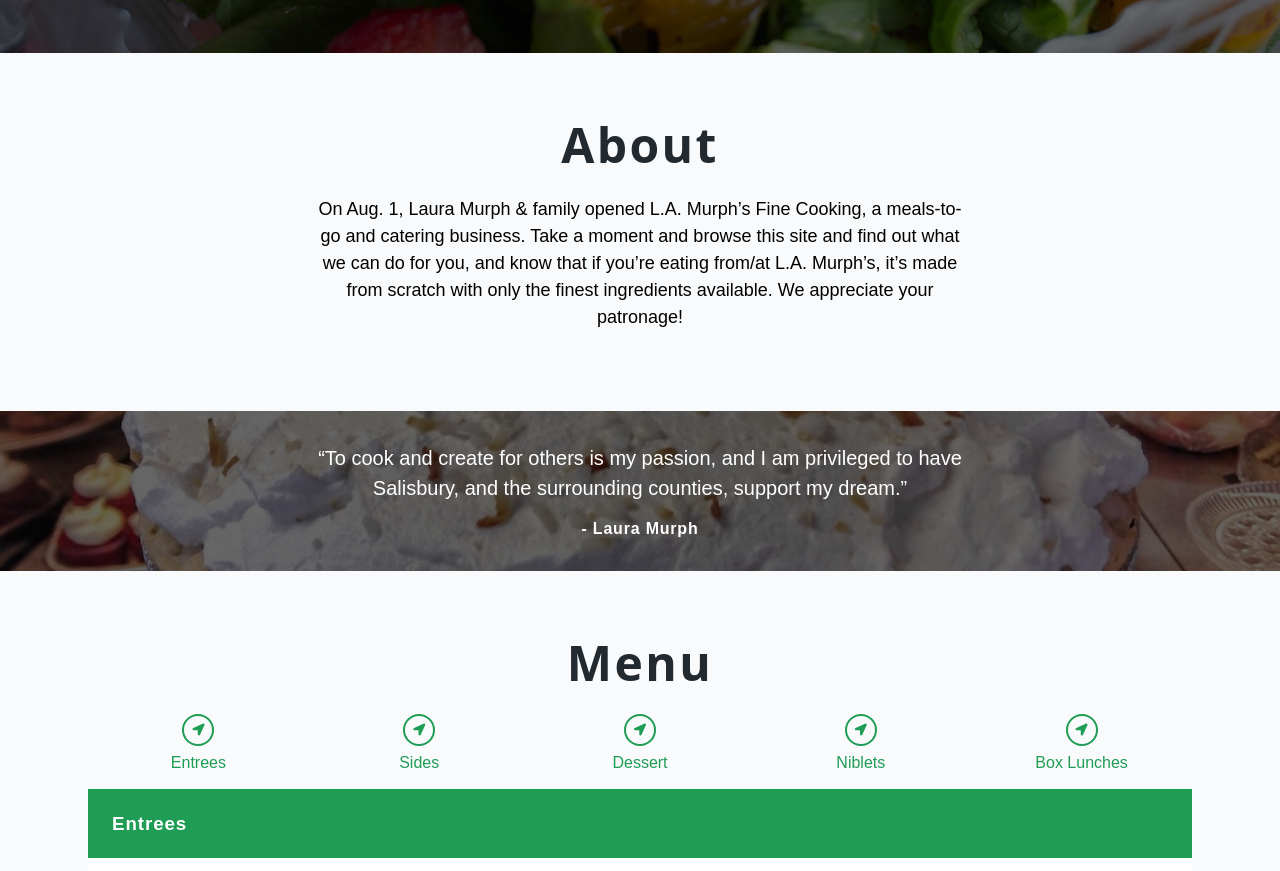
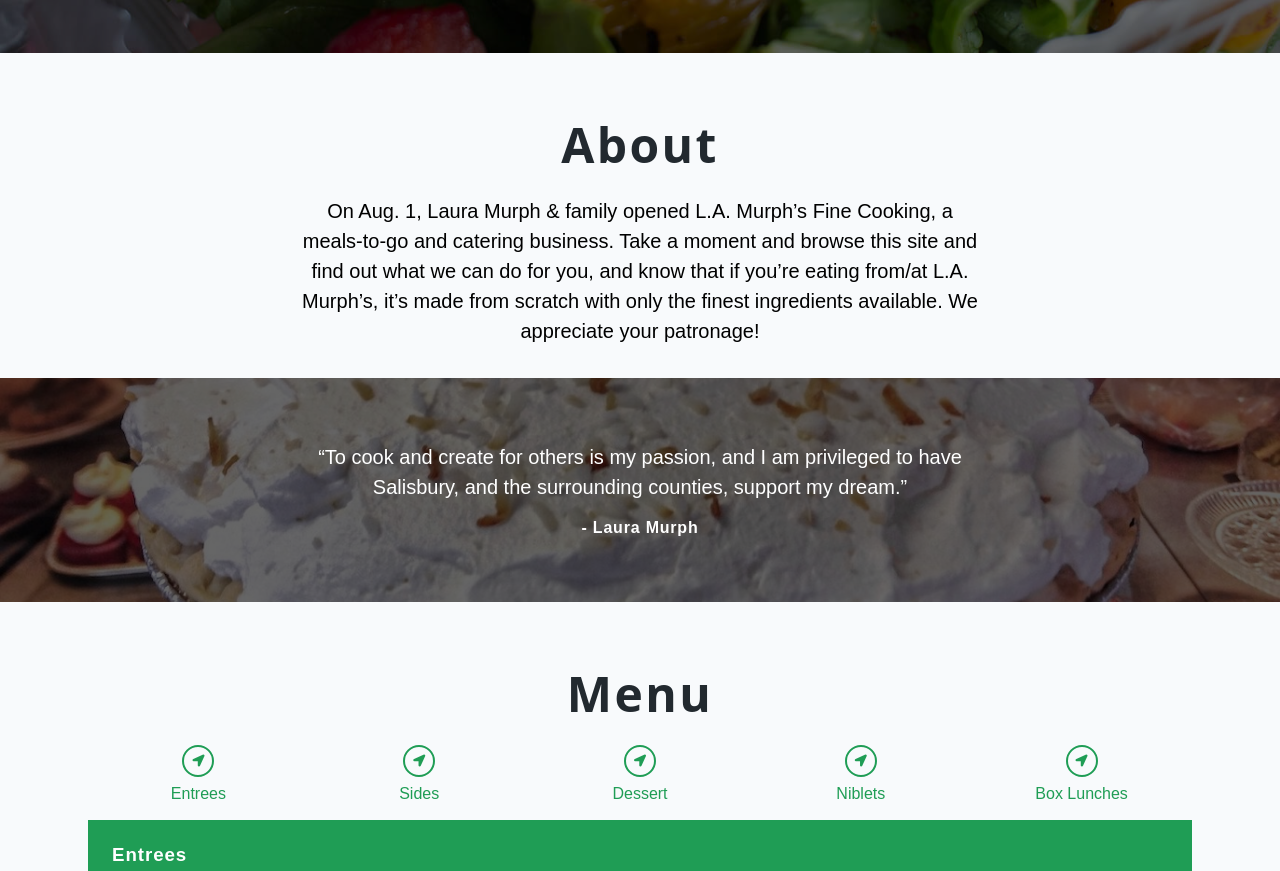
Before and after one commit to andrewmcodes-archive/lamurphs-production, a website: page index.html in a window 1280 px wide. Shown: the part 747-1618 px from the top of the page. Drawn offline with nearby package versions, Linux system fonts and the light colour scheme; some packages are replaced by stand-ins of ours.

Commit message:
updates to UI

```diff
--- a/src/styles.css
+++ b/src/styles.css
@@ -96,11 +96,11 @@
 
 .container {
   margin: 0 auto;
-  @apply w-full flex items-center justify-center flex-col text-center px-1;
+  @apply w-full flex items-center justify-center flex-col text-left px-2;
 }
 @screen md {
   .container {
-    @apply px-8;
+    @apply px-8 text-center;
   }
 }
 @screen xl {
@@ -110,15 +110,31 @@
 }
 
 .container-content {
-  @apply text-center mt-2 pb-8 w-full text-base leading-normal;
+  @apply text-left mt-2 pb-8 px-4 w-full text-base leading-normal;
 }
-
+@screen md {
+  .container-content {
+    @apply text-center;
+  }
+}
+@screen lg {
+  .container-content {
+    @apply text-xl;
+  }
+}
 .quote-container-content {
-  @apply text-lg text-white text-center mt-16 mb-4 w-full;
+  @apply text-lg text-white text-left mt-16 mb-4 px-4 w-full;
 }
-
 .quote-container-author {
   @apply text-white text-base font-bold tracking-wide leading-tight mb-16;
+}
+@screen md {
+  .quote-container-content {
+    @apply px-8 text-center text-xl;
+  }
+  .quote-container-author {
+    @apply mb-16 !important;
+  }
 }
 
 /* Nav */
@@ -216,7 +232,7 @@
 }
 
 .subtitle {
-  @apply text-2xl text-white font-sans font-normal tracking-wide;
+  @apply text-2xl text-white font-sans font-normal tracking-wide text-center;
 }
 
 @screen md {
@@ -386,9 +402,6 @@
     @apply pr-8 pb-0;
   }
 }
-.quote-container-content {
-  @apply mt-8;
-}
 .quote-container-author {
   @apply mb-8;
 }
@@ -396,9 +409,7 @@
   #quote .container {
     @apply flex-col;
   }
-  .quote-container-content {
-    @apply text-xl;
-  }}
+}
 @screen md {
   /* btn  */
   .btn-container {
@@ -425,9 +436,6 @@
     @apply mb-0;
   }
   /* container */
-  .container-content {
-    @apply text-center text-base mb-12 w-full;
-  }
   .container {
     @apply px-2;
   }
@@ -451,9 +459,6 @@
   .container {
     @apply flex-row;
   }
-  .container-content {
-    @apply text-lg;
-  }
   /* nav */
   .hider {
     @apply hidden;
```
Also changed, not shown: dist/styles.css.
